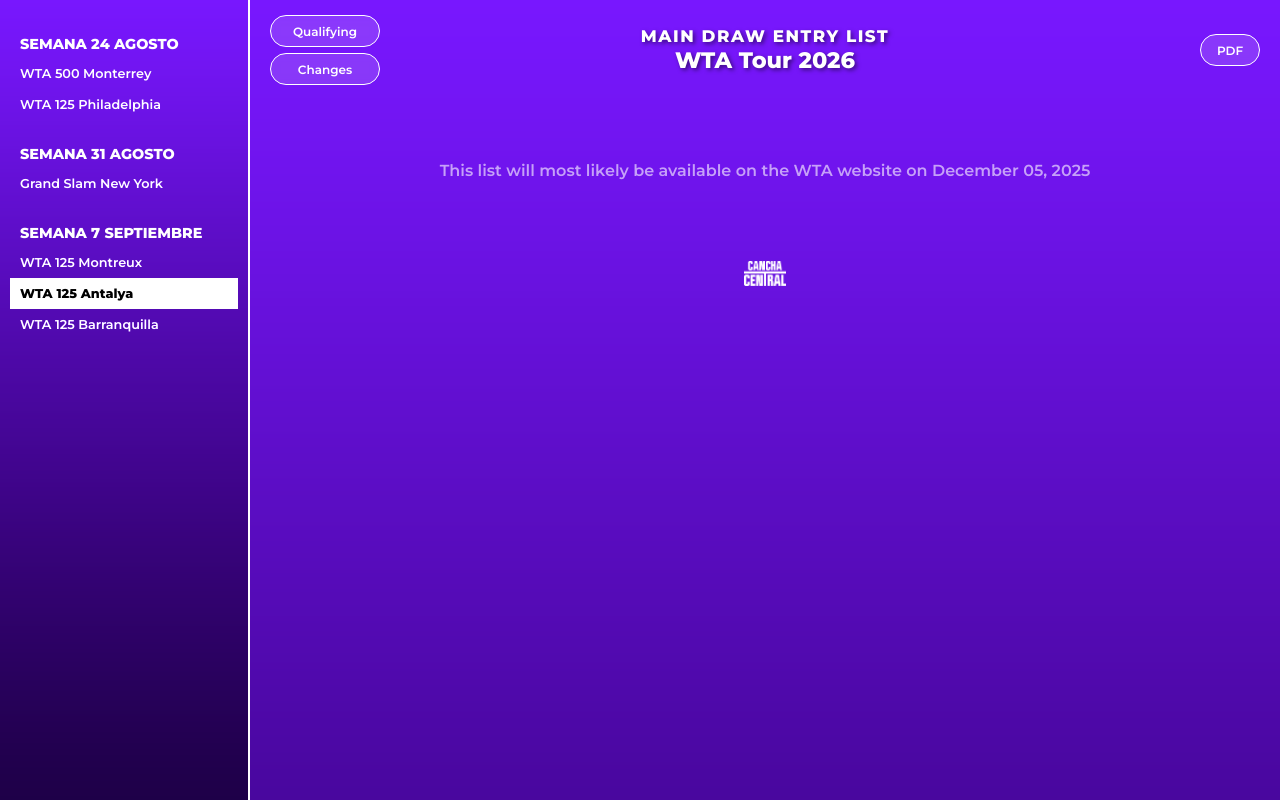
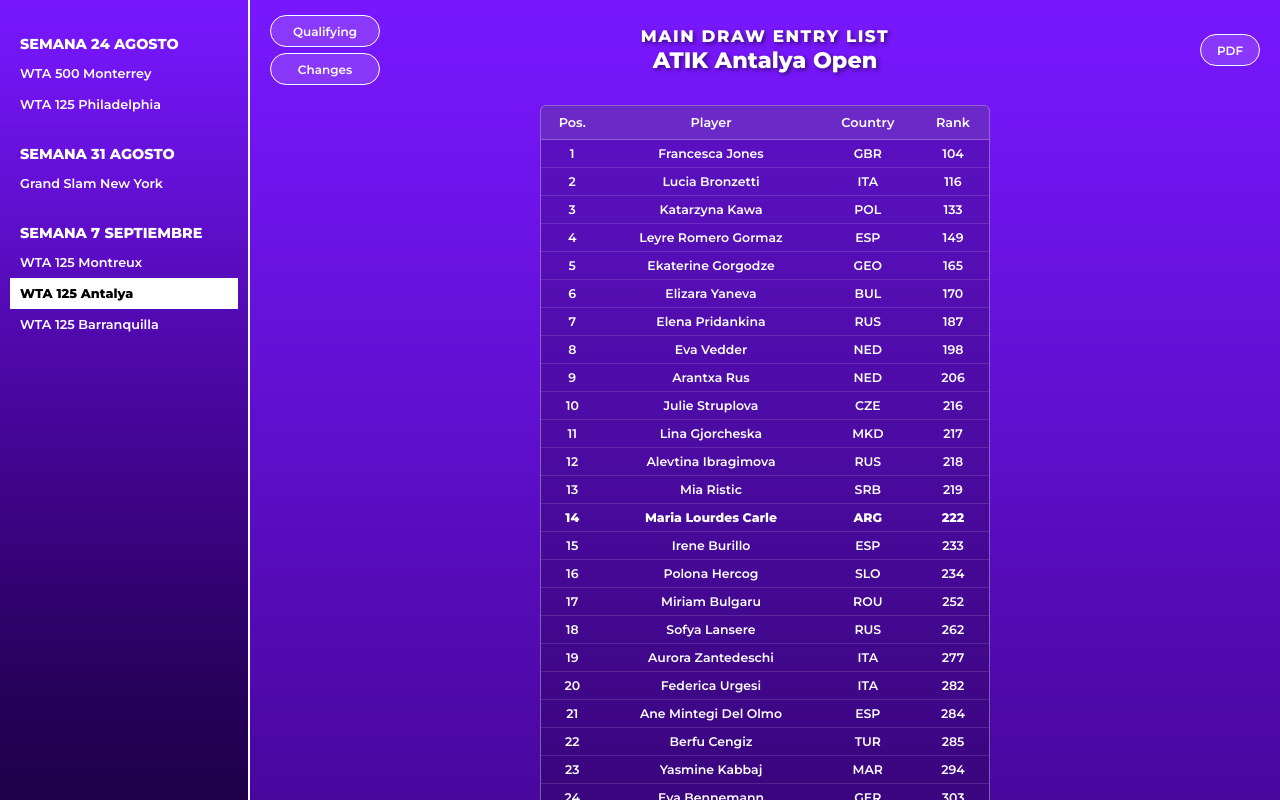
Before and after one commit to tomistgg/wta-entry-lists, a plain HTML site: page index.html in a window 1280 px wide. Both pictures are taken after a click on the button "WTA 125 Antalya". Drawn offline with Linux system fonts and the light colour scheme.

Commit message:
antalya update

```diff
--- a/index.html
+++ b/index.html
@@ -703,13 +703,168 @@
                     </div>
                     <div class="title-stack">
                         <div class="sub-title">MAIN DRAW ENTRY LIST</div>
-                        <h1 class="main-title">WTA Tour 2026</h1>
+                        <h1 class="main-title">ATIK Antalya Open</h1>
                     </div>
                     <div class="pdf-container">
                         <button class="toggle-btn pdf-btn" onclick="exportToPDF('WTA_125_ANTALYA')">PDF</button>
                     </div>
                 </div>
-                <div class="main-draw-view"><p style='text-align:center; padding:40px; opacity:0.6;'>This list will most likely be available on the WTA website on December 05, 2025</p></div><div class="qual-view" style="display:none;"><p style='text-align:center; padding:40px; opacity:0.6;'>This list will most likely be available on the WTA website on December 12, 2025</p></div><div class="changes-view" style="display:none; justify-content: center;"><p style='text-align:center; padding:40px; opacity:0.6;'>No changes recorded yet.</p></div>
+                <div class="main-draw-view"><div class="table-column"><table class="dataframe entry-table">
+  <thead>
+    <tr style="text-align: right;">
+      <th>Pos.</th>
+      <th>Player</th>
+      <th>Country</th>
+      <th>Rank</th>
+    </tr>
+  </thead>
+  <tbody>
+    <tr>
+      <td>1</td>
+      <td>Francesca Jones</td>
+      <td>GBR</td>
+      <td>104</td>
+    </tr>
+    <tr>
+      <td>2</td>
+      <td>Lucia Bronzetti</td>
+      <td>ITA</td>
+      <td>116</td>
+    </tr>
+    <tr>
+      <td>3</td>
+      <td>Katarzyna Kawa</td>
+      <td>POL</td>
+      <td>133</td>
+    </tr>
+    <tr>
+      <td>4</td>
+      <td>Leyre Romero Gormaz</td>
+      <td>ESP</td>
+      <td>149</td>
+    </tr>
+    <tr>
+      <td>5</td>
+      <td>Ekaterine Gorgodze</td>
+      <td>GEO</td>
+      <td>165</td>
+    </tr>
+    <tr>
+      <td>6</td>
+      <td>Elizara Yaneva</td>
+      <td>BUL</td>
+      <td>170</td>
+    </tr>
+    <tr>
+      <td>7</td>
+      <td>Elena Pridankina</td>
+      <td>RUS</td>
+      <td>187</td>
+    </tr>
+    <tr>
+      <td>8</td>
+      <td>Eva Vedder</td>
+      <td>NED</td>
+      <td>198</td>
+    </tr>
+    <tr>
+      <td>9</td>
+      <td>Arantxa Rus</td>
+      <td>NED</td>
+      <td>206</td>
+    </tr>
+    <tr>
+      <td>10</td>
+      <td>Julie Struplova</td>
+      <td>CZE</td>
+      <td>216</td>
+    </tr>
+    <tr>
+      <td>11</td>
+      <td>Lina Gjorcheska</td>
+      <td>MKD</td>
+      <td>217</td>
+    </tr>
+    <tr>
+      <td>12</td>
+      <td>Alevtina Ibragimova</td>
+      <td>RUS</td>
+      <td>218</td>
+    </tr>
+    <tr>
+      <td>13</td>
+      <td>Mia Ristic</td>
+      <td>SRB</td>
+      <td>219</td>
+    </tr>
+    <tr class="latam-row">
+      <td>14</td>
+      <td>Maria Lourdes Carle</td>
+      <td>ARG</td>
+      <td>222</td>
+    </tr>
+    <tr>
+      <td>15</td>
+      <td>Irene Burillo</td>
+      <td>ESP</td>
+      <td>233</td>
+    </tr>
+    <tr>
+      <td>16</td>
+      <td>Polona Hercog</td>
+      <td>SLO</td>
+      <td>234</td>
+    </tr>
+    <tr>
+      <td>17</td>
+      <td>Miriam Bulgaru</td>
+      <td>ROU</td>
+      <td>252</td>
+    </tr>
+    <tr>
+      <td>18</td>
+      <td>Sofya Lansere</td>
+      <td>RUS</td>
+      <td>262</td>
+    </tr>
+    <tr>
+      <td>19</td>
+      <td>Aurora Zantedeschi</td>
+      <td>ITA</td>
+      <td>277</td>
+    </tr>
+    <tr>
+      <td>20</td>
+      <td>Federica Urgesi</td>
+      <td>ITA</td>
+      <td>282</td>
+    </tr>
+    <tr>
+      <td>21</td>
+      <td>Ane Mintegi Del Olmo</td>
+      <td>ESP</td>
+      <td>284</td>
+    </tr>
+    <tr>
+      <td>22</td>
+      <td>Berfu Cengiz</td>
+      <td>TUR</td>
+      <td>285</td>
+    </tr>
+    <tr>
+      <td>23</td>
+      <td>Yasmine Kabbaj</td>
+      <td>MAR</td>
+      <td>294</td>
+    </tr>
+    <tr>
+      <td>24</td>
+      <td>Eva Bennemann</td>
+      <td>GER</td>
+      <td>303</td>
+    </tr>
+  </tbody>
+</table></div></div><div class="qual-view" style="display:none;"><p style='text-align:center; padding:40px; opacity:0.6;'>This list will most likely be available on the WTA website on August 21, 2026</p></div><div class="changes-view" style="display:none; justify-content: center;"><p style='text-align:center; padding:40px; opacity:0.6;'>No changes recorded yet.</p></div>
                 <div class="logo-container"><img src="LOGO.png" class="tournament-logo"></div>
                 </div><div id="WTA_125_BARRANQUILLA" class="tabcontent" style="display: none;">
                 <div class="top-row">
```
Also changed, not shown: email_body.txt (added, +19 -0 lines), player_state.json, 1 other file.
